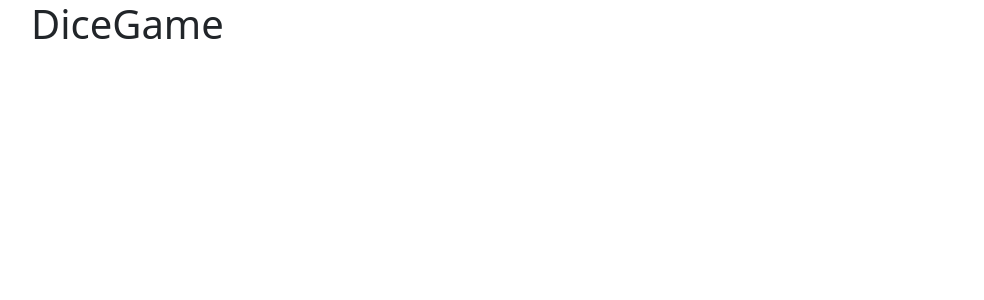
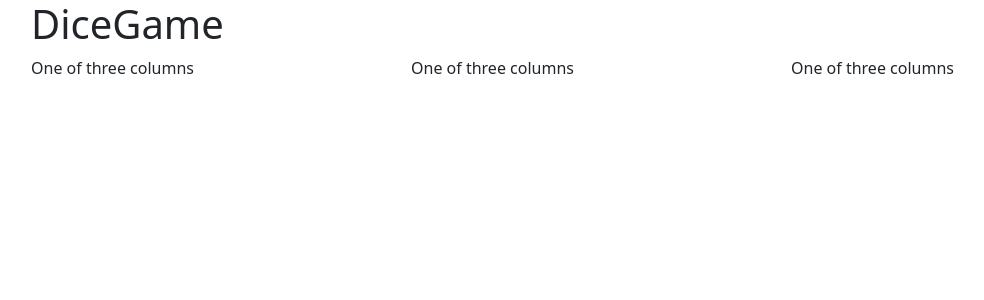
Before and after one commit to rjwithaar/DiceGame, a PHP site: page / in a window 1280 px wide. Shown: the top 300 px of the page, without its empty margins (51-1035 px from the left). Run offline with PHP 8.4, Linux system fonts and the light colour scheme.

Commit message:
include content pages

```diff
--- a/index.php
+++ b/index.php
@@ -1,4 +1,10 @@
 <?php
 include_once('header.php');
 
+$page = 'content';
+if (isset($_GET['page']) && !empty($_GET['page'])) {
+    $page = $_GET['page'];
+}
+include(sprintf('pages/%s.php', $page));
+
 include_once('footer.php');
--- /dev/null
+++ b/pages/content.php
@@ -0,0 +1,11 @@
+<div class="row">
+    <div class="col-sm">
+        One of three columns
+    </div>
+    <div class="col-sm">
+        One of three columns
+    </div>
+    <div class="col-sm">
+        One of three columns
+    </div>
+</div>
```
